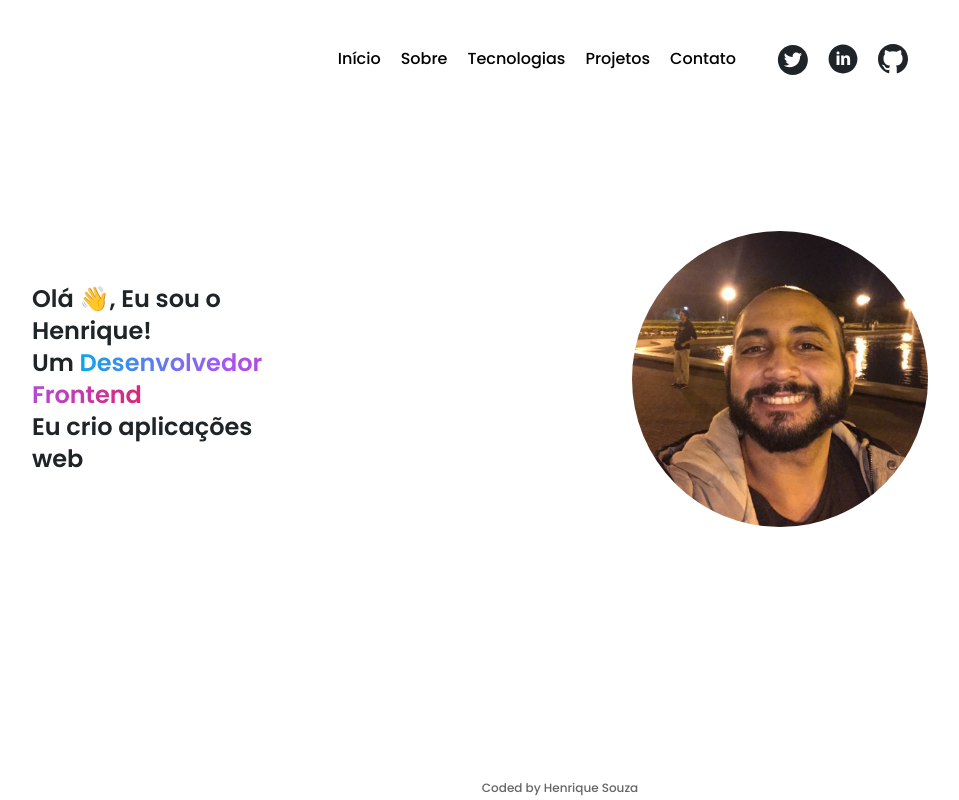
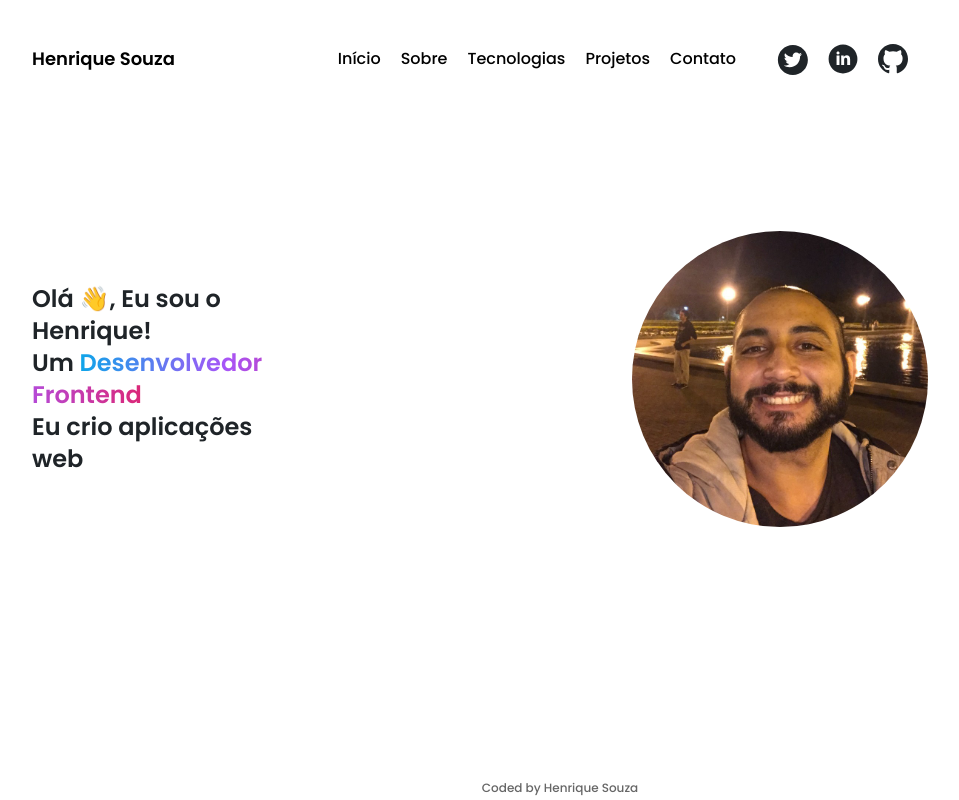
Before and after one commit to HenriqueCSouzza/aboute-me, a Next.js app: page / in a window 1280 px wide. Shown: the whole page, without its empty margins (160-1119 px from the left). Built offline with nearby package versions, Linux system fonts and the light colour scheme.

Commit message:
adjusts color system

```diff
--- a/src/app/page.tsx
+++ b/src/app/page.tsx
@@ -1,6 +1,6 @@
 import Image from "next/image";
 import { personalDetails } from "@/data/info";
-import Title from "@/components/design/ui/Title";
+import Title from "@/components/design/Title";
 
 type LangType = "en-US" | "pt-BR";
 interface HomePageType {
--- a/src/components/Footer/Footer.tsx
+++ b/src/components/Footer/Footer.tsx
@@ -1,6 +1,6 @@
 export default function Footer() {
   return (
-    <footer className="container mx-auto py-1 fixed bottom-0 md:left-20 bg-white dark:bg-dark-mode">
+    <footer className="w-full mx-auto py-1 fixed bottom-0 md:left-20 bg-white dark:bg-dark-mode">
       <p className="text-xs text-center text-dark-content dark:text-light-content w-full">
         Coded by{" "}
         <a
--- a/src/components/Header/Header.tsx
+++ b/src/components/Header/Header.tsx
@@ -53,7 +53,7 @@ function Header() {
       <div className="flex justify-between items-center py-2 md:py-10">
         <NavLink
           href="/"
-          className="text-lg bg-clip-text text-black dark:text-light-content text-transparent md:text-lg xl:text-lg xl:leading-tight font-bold"
+          className="text-lg text-black dark:text-light-content md:text-lg xl:text-lg xl:leading-tight font-bold"
         >
           Henrique Souza
         </NavLink>
```
Also changed, not shown: src/components/design/Text/index.tsx (renamed from src/components/design/ui/Text/index.tsx), src/components/design/Title/index.tsx (renamed from src/components/design/ui/Title/index.tsx).
